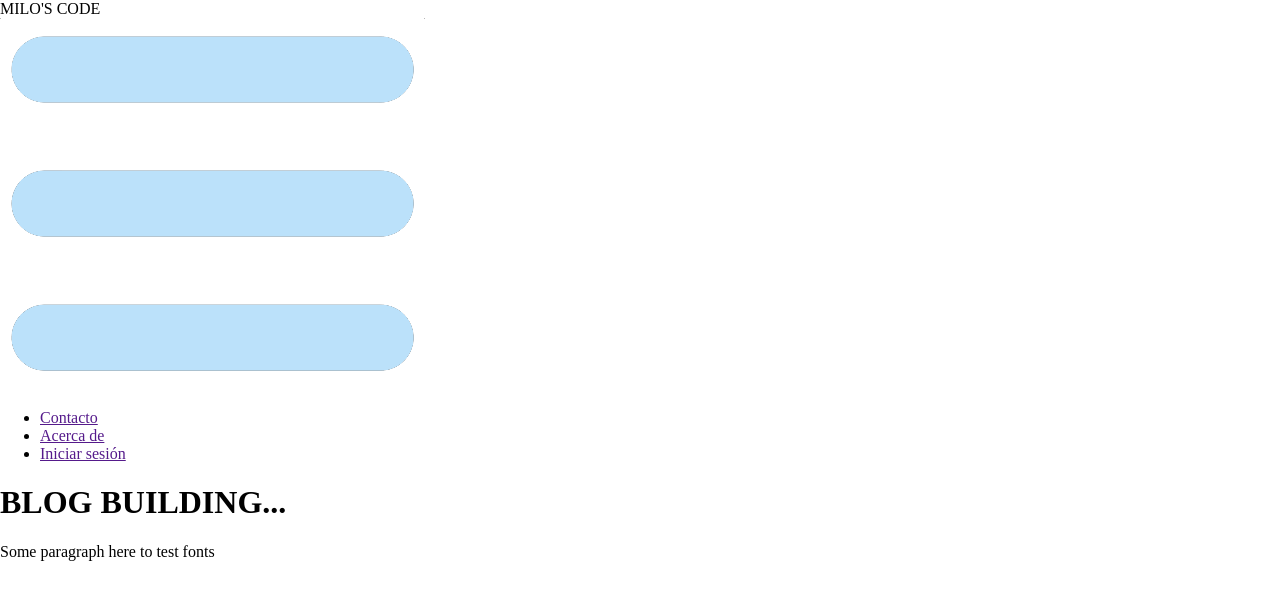
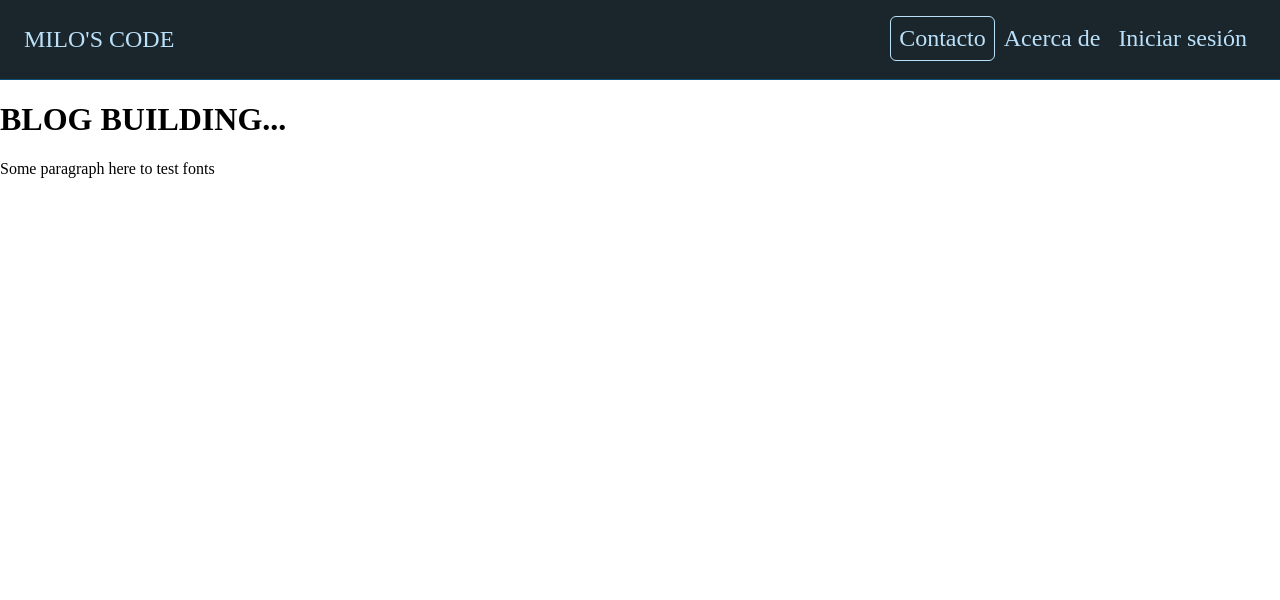
Before and after one commit to MiloJuarez/blog, a React app: page / in a window 1280 px wide. Shown: the top 600 px of the page. Built offline with nearby package versions, Linux system fonts and the light colour scheme.

Commit message:
Header styled

```diff
--- a/src/components/Header.jsx
+++ b/src/components/Header.jsx
@@ -1,16 +1,19 @@
 import React from "react";
 import menu from "@assets/menu.png";
+import "@styles/Header.scss";
 
 const Header = () => {
     return (
         <div className='Header'>
-            <div className='Header__title'>MILO'S CODE</div>
-            <div className='Menu_icon'>
+            <div className='Header__title'>
+                <a href='/'>MILO'S CODE</a>
+            </div>
+            <div className='Menu__icon'>
                 <img src={menu} alt='Menu' />
             </div>
             <div className='Header__menu'>
                 <ul className='Menu'>
-                    <li className='Menu__item'>
+                    <li className='Menu__item Menu__item--active'>
                         <a href=''>Contacto</a>
                     </li>
                     <li className='Menu__item'>
--- /dev/null
+++ b/src/styles/Header.scss
@@ -0,0 +1,83 @@
+@use "_vars";
+
+.Header {
+    position: relative;
+    display: flex;
+    min-width: 320px;
+    width: 100vw;
+    height: 80px;
+    background-color: vars.$primary-color;
+    color: vars.$text-color;
+    border-bottom: 1px solid vars.$secondary-color;
+    padding: 0 vars.$pc;
+    box-sizing: border-box;
+}
+.Header__title {
+    min-width: 200px;
+    width: vars.$wcategory;
+    display: flex;
+    justify-content: flex-start;
+    align-items: center;
+}
+.Header__title a {
+    display: block;
+    padding: vars.$m calc(vars.$pc / 2);
+    font-size: vars.$fs-lg;
+    text-decoration: none;
+    color: vars.$text-color;
+}
+.Menu__icon {
+    position: absolute;
+    top: vars.$mb;
+    right: vars.$mb;
+    display: none;
+    place-content: center;
+    width: 32px;
+    height: 32px;
+    background-color: vars.$secondary-color;
+    border-radius: vars.$bradius;
+    img {
+        width: 24px;
+        height: 24px;
+    }
+}
+.Header__menu {
+    display: flex;
+    width: calc(100vw - vars.$wcategory);
+    justify-content: flex-end;
+}
+.Menu {
+    display: flex;
+    margin-right: vars.$m;
+    list-style: none;
+}
+.Menu__item {
+    font-size: vars.$fs-lg;
+}
+.Menu__item a {
+    display: block;
+    padding: vars.$m calc(vars.$pc / 2);
+    text-decoration: none;
+    color: vars.$text-color;
+    border-radius: vars.$bradius;
+    border: 1px solid vars.$primary-color;
+
+    &:hover {
+        border: 1px solid vars.$text-color;
+    }
+}
+.Menu__item--active a {
+    border: 1px solid vars.$text-color;
+}
+
+@media screen and (max-width: 650px) {
+    .Menu__icon {
+        display: grid;
+    }
+    .Header__title {
+        width: 100vw;
+    }
+    .Menu {
+        display: none;
+    }
+}
--- /dev/null
+++ b/src/styles/_vars.scss
@@ -0,0 +1,15 @@
+$primary-color: #1b262c;
+$secondary-color: #0f4c75;
+$secondary-color-ligth: #3282b8;
+$text-color: #bbe1fa;
+$fs-lg: 1.5em;
+$fs-md: 1.2em;
+$fs-nr: 0.9em;
+$fs-sm: 0.6em;
+$m: 8px;
+$mb: 16px;
+$pc: 16px;
+$wcategory: 20%;
+$wsection: 15%;
+$wcontent: 65%;
+$bradius: 6px;
```
